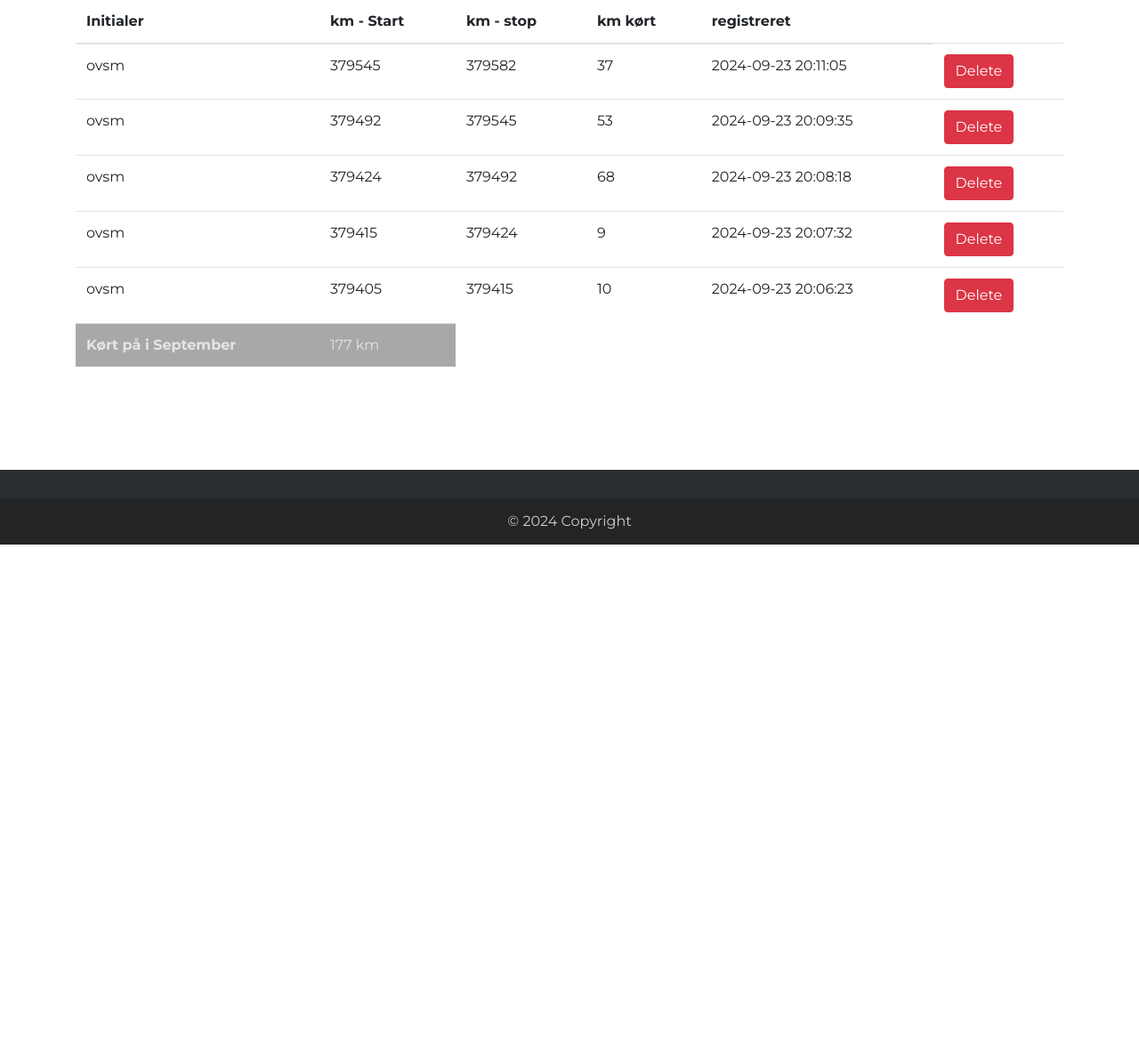
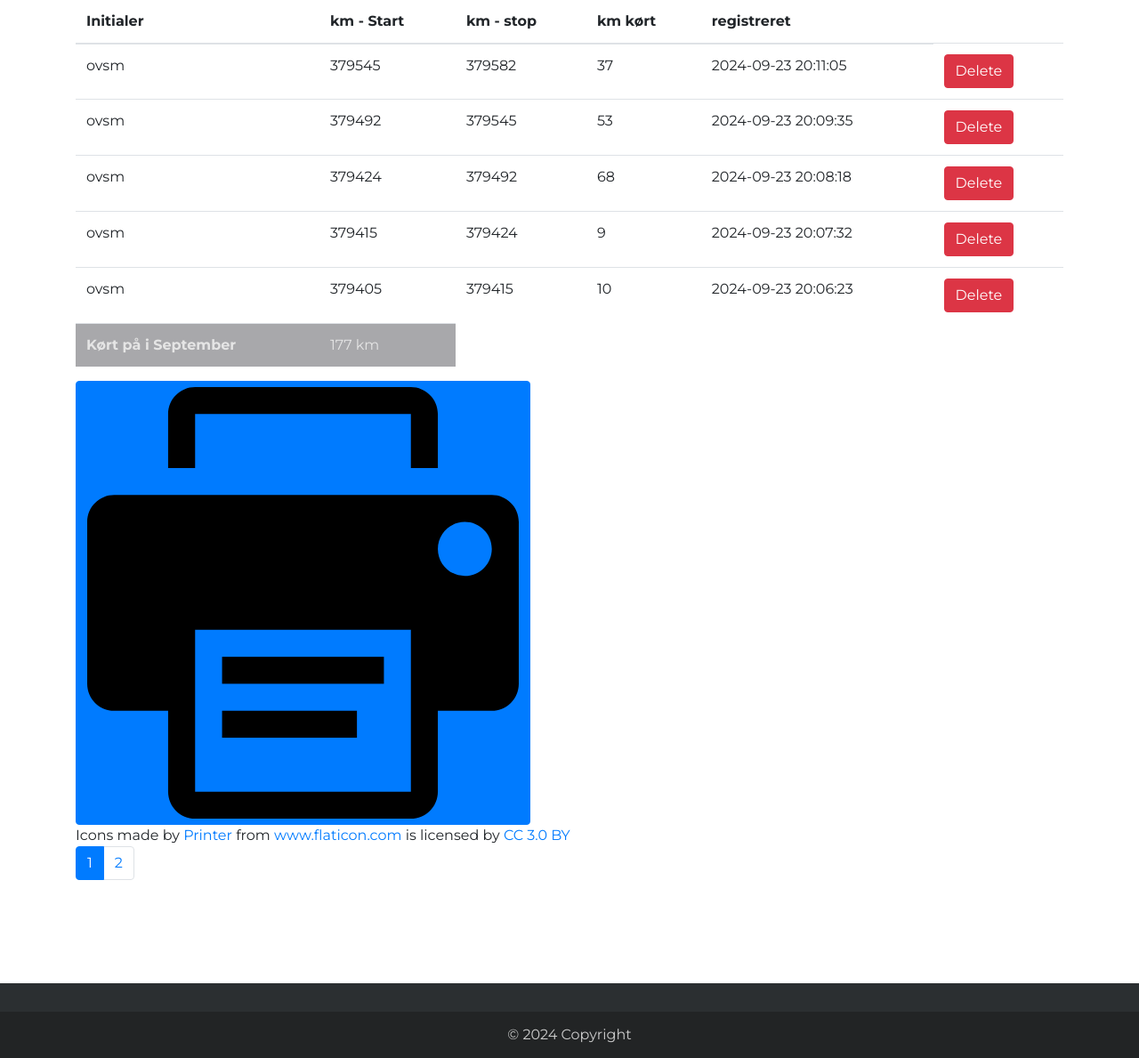
Before and after one commit to OleMortensen8/Kiliometerjournal, a PHP site: page /features.php in a window 1280 px wide. Shown: the part 283-1472 px from the top of the page at 89% size. Before the commit the page ends 895 px from the top, so only its background shows below. Run offline with PHP 8.4, Linux system fonts and the light colour scheme; the visitor is signed in with stand-in values (Sample User, id 1); data comes from the database, SQL or seed files in the repository; some libraries are stand-ins or nearby versions.

Commit message:
Add pagination to data display
Implemented pagination for the table of entries by adding limit and offset parameters to database queries. Created new `getTotalEntries` method to retrieve the total number of entries and calculate the total number of pages. Updated the front-end to display pagination controls and handle page navigation.

```diff
--- a/classes/DB.php
+++ b/classes/DB.php
@@ -41,11 +41,14 @@ class DB {
         $stmt->execute();
         echo $stmt->fetch(PDO::FETCH_ASSOC)["kmSlut"] ?? '';
     }
-    public function getDataToSql() {
+    public function getDataToSql($limit = 5, $offset = 0) {
     $pdo = $this->DBCONNECT();
     if ($pdo) {
         try {
-                $statement = $pdo->query("SELECT * FROM kiliometerliste ORDER BY EntryID DESC LIMIT 5");
+            $statement = $pdo->prepare("SELECT * FROM kiliometerliste ORDER BY EntryID DESC LIMIT :limit OFFSET :offset");
+            $statement->bindParam(':limit', $limit, PDO::PARAM_INT);
+            $statement->bindParam(':offset', $offset, PDO::PARAM_INT);
+            $statement->execute();
             return $statement->fetchAll();
         } catch (PDOException $e) {
             echo 'Query error: ' . $e->getMessage();
@@ -57,6 +60,22 @@ class DB {
     }
 }
 
+public function getTotalEntries() {
+    $pdo = $this->DBCONNECT();
+    if ($pdo) {
+        try {
+            $statement = $pdo->query("SELECT COUNT(*) as total FROM kiliometerliste");
+            $result = $statement->fetch();
+            return $result['total'];
+        } catch (PDOException $e) {
+            echo 'Query error: ' . $e->getMessage();
+            return 0;
+        }
+    } else {
+        echo 'Database connection failed';
+        return 0;
+    }
+}
     public function deleteEntry($id) {
         $pdo = $this->DBCONNECT();
         if ($pdo) {
--- a/features.php
+++ b/features.php
@@ -9,7 +9,21 @@ if (!isset($_SESSION['user_id'])) {
 }
 
 $sideTitlen = 'KilometerJournalen i PHP';
- include('bootstrap.php');?>
+include('bootstrap.php');
+
+$db = new DB(); // Assuming DB is the class name for database operations
+$table = new Table(); // Assuming Table is the class name for table operations
+
+$page = isset($_GET['page']) ? (int)$_GET['page'] : 1;
+$limit = 5;
+$offset = ($page - 1) * $limit;
+
+$totalEntries = $db->getTotalEntries();
+$totalPages = ceil($totalEntries / $limit);
+
+$data = $db->getDataToSql($limit, $offset);
+?>
+
     <main class="page">
         <section class="clean-block features">
             <div class="container">
@@ -19,17 +33,39 @@ $sideTitlen = 'KilometerJournalen i PHP';
                 </div>
                 <div>
                     <div class="table-responsive">
+                        <div id="printableArea">
                             <table class="table">
-                  <?php $table->createTable($db->getDataToSql());
-                   if($db->getDataToSql()){
+                                <?php $table->createTable($data);
+                                if ($data) {
                                     echo $table->getTable();
-                    }else{
+                                } else {
                                     echo '<p style="text-align:center;">Data Kommer Snart</p>';
                                 }
                                 ?>
                             </table>
-
                         </div>
+                        <?php if ($data) { ?>
+                            <button class="btn btn-primary" type="button" onclick="printDiv('printableArea')"><img src="printer.svg"/></button>
+                            <div>Icons made by <a href="https://www.flaticon.com/authors/simpleicon" title="Printer">Printer</a> from <a href="https://www.flaticon.com/" title="Flaticon">www.flaticon.com</a> is licensed by <a href="http://creativecommons.org/licenses/by/3.0/" title="Creative Commons BY 3.0" target="_blank">CC 3.0 BY</a></div>
+                            <script>
+                                function printDiv(divName) {
+                                    var printContents = document.getElementById(divName).innerHTML;
+                                    var originalContents = document.body.innerHTML;
+                                    document.body.innerHTML = printContents;
+                                    window.print();
+                                }
+                            </script>
+                        <?php } ?>
+                    </div>
+                    <nav>
+                        <ul class="pagination">
+                            <?php for ($i = 1; $i <= $totalPages; $i++) { ?>
+                                <li class="page-item <?php if ($i == $page) echo 'active'; ?>">
+                                    <a class="page-link" href="?page=<?php echo $i; ?>"><?php echo $i; ?></a>
+                                </li>
+                            <?php } ?>
+                        </ul>
+                    </nav>
                 </div>
             </div>
         </section>
```
Lines whose indentation alone changed are shown as unchanged.
